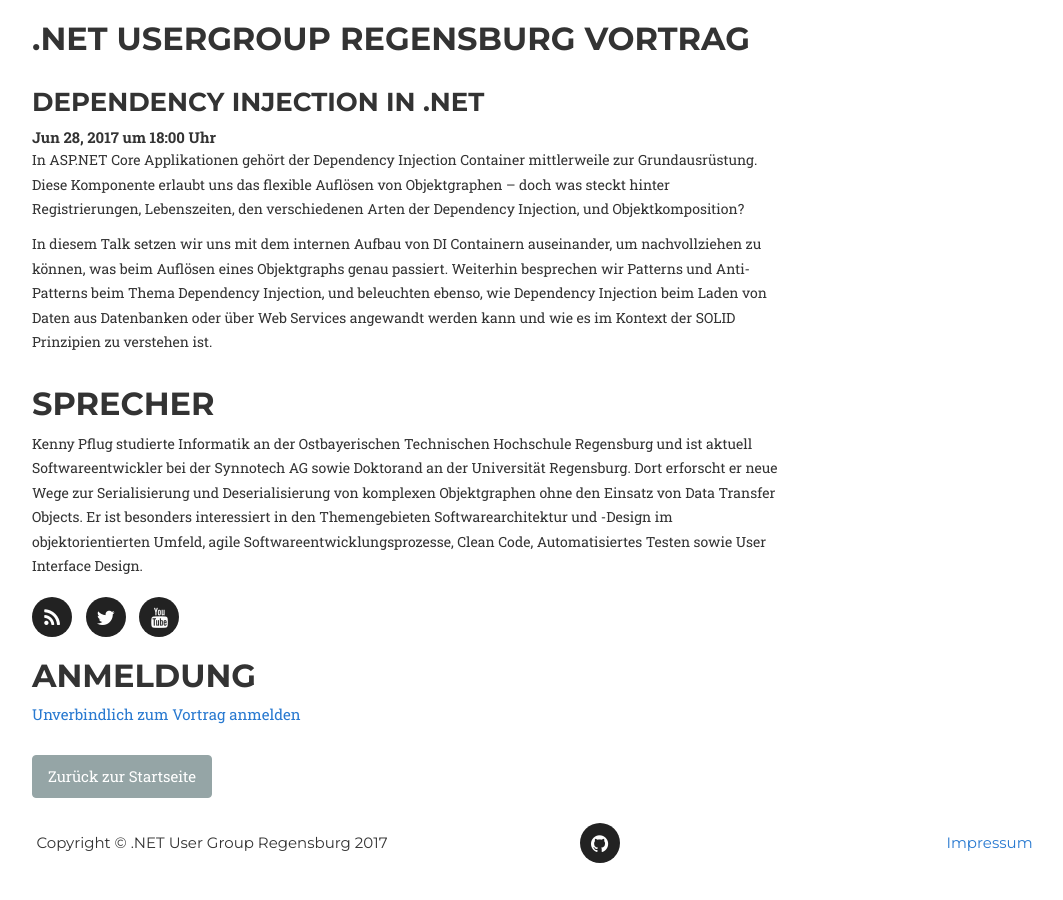
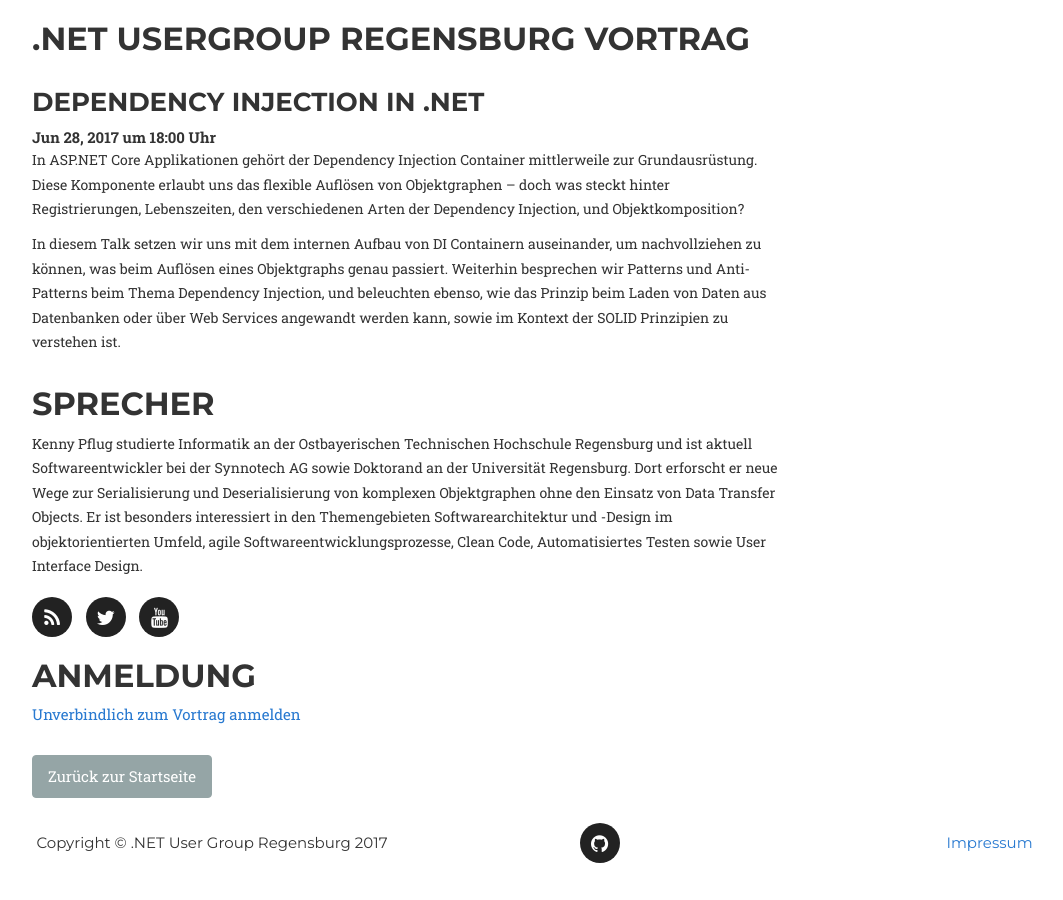
Before and after one commit to DotNetRegensburg/dotnetregensburg.github.io, a Jekyll site: the page built from _posts/2017-06-28-dependency-injection-in-dotnet.md, in a window 1280 px wide. Shown: the whole page, without its empty margins (38-1101 px from the left). Built offline with Jekyll 4.4.1, drawn with Linux system fonts in a browser that asks for light colours; some web fonts are replaced.

Commit message:
fixed typo in June 2017 talk

```diff
--- a/_posts/2017-06-28-dependency-injection-in-dotnet.md
+++ b/_posts/2017-06-28-dependency-injection-in-dotnet.md
@@ -17,4 +17,4 @@ speaker:
 ---
 In ASP.NET Core Applikationen gehört der Dependency Injection Container mittlerweile zur Grundausrüstung. Diese Komponente erlaubt uns das flexible Auflösen von Objektgraphen – doch was steckt hinter Registrierungen, Lebenszeiten, den verschiedenen Arten der Dependency Injection, und Objektkomposition?
 
-In diesem Talk setzen wir uns mit dem internen Aufbau von DI Containern auseinander, um nachvollziehen zu können, was beim Auflösen eines Objektgraphs genau passiert. Weiterhin besprechen wir Patterns und Anti-Patterns beim Thema Dependency Injection, und beleuchten ebenso, wie Dependency Injection beim Laden von Daten aus Datenbanken oder über Web Services angewandt werden kann und wie es im Kontext der SOLID Prinzipien zu verstehen ist.
+In diesem Talk setzen wir uns mit dem internen Aufbau von DI Containern auseinander, um nachvollziehen zu können, was beim Auflösen eines Objektgraphs genau passiert. Weiterhin besprechen wir Patterns und Anti-Patterns beim Thema Dependency Injection, und beleuchten ebenso, wie das Prinzip beim Laden von Daten aus Datenbanken oder über Web Services angewandt werden kann, sowie im Kontext der SOLID Prinzipien zu verstehen ist.
```
